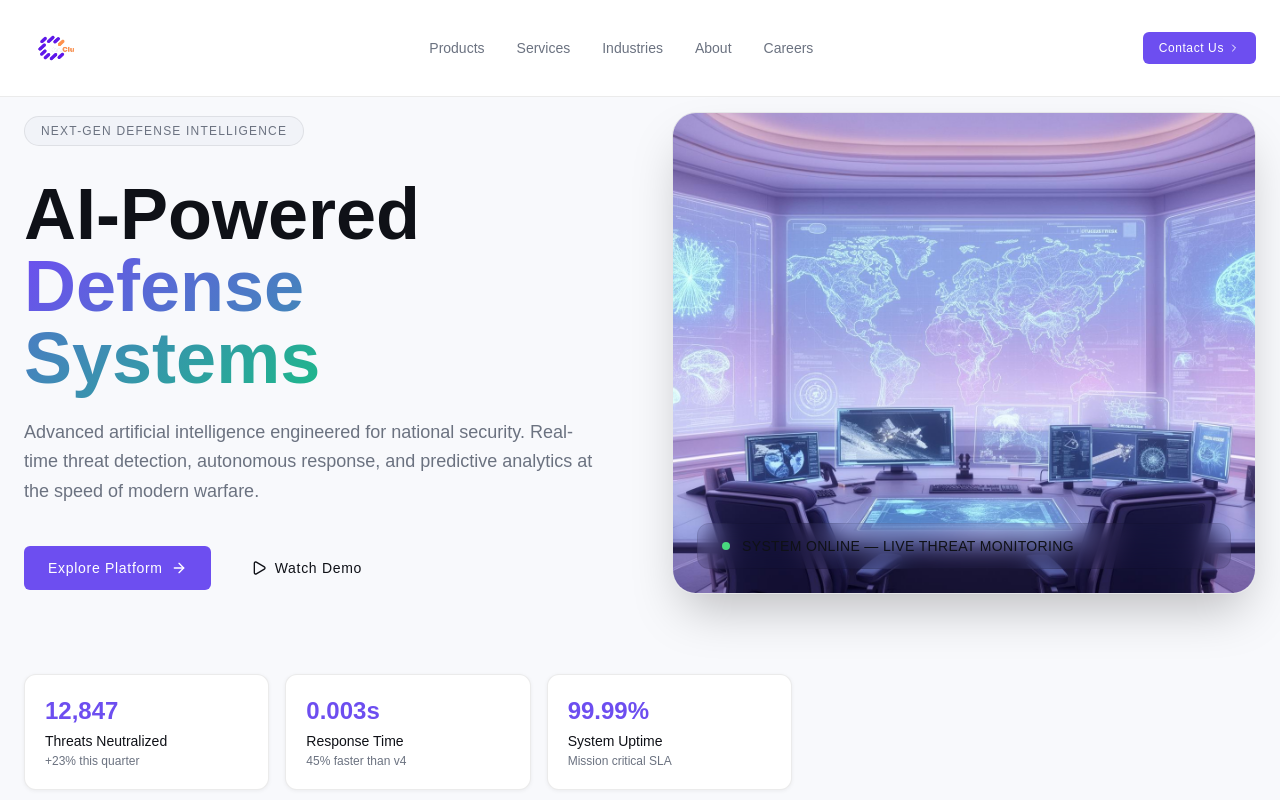
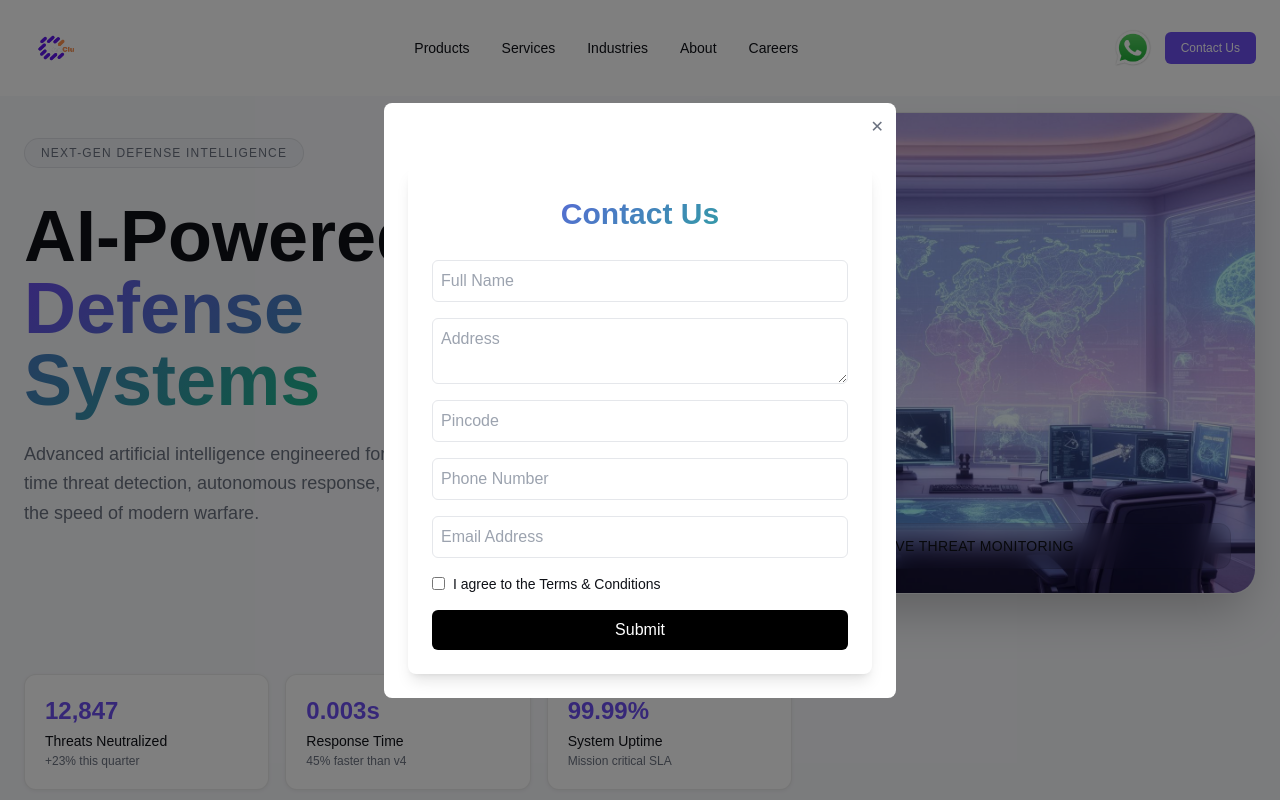
Before and after one commit to MTXking123/DotcluAi, a React (Vite) app: page / in a window 1280 px wide. Both pictures are taken after a click on the button "Contact Us". Shown: the top 800 px of the page. Built offline with nearby package versions, Linux system fonts and the light colour scheme.

Commit message:
Added contact form and fixed UI changes

```diff
--- a/src/App.jsx
+++ b/src/App.jsx
@@ -10,6 +10,9 @@ import IndustriesSection from "./Components/IndustriesSection";
 import NeuralBackground from "./Components/NeuralBackground";
 import DotcluLogo from "./assets/dotclu-logo.png"
 import { useState } from "react";
+import WhatsApp from "./assets/WhatsApp.svg.webp"
+import ContactForm from "./Components/ContactUs"
+
 
 
 const fadeUp = {
@@ -24,13 +27,18 @@ const fadeUp = {
 
 const App = () => {
     const [isOpen, setIsOpen] = useState(false);
+    const [activeMenu, setActiveMenu] = useState(null);
+    const [isLocked, setIsLocked] = useState(false);
+    const [showForm, setShowForm] = useState(false);
+
   return (
        <div className="min-h-screen bg-background text-foreground overflow-hidden">
 
       <NeuralBackground/>
 
+
       {/* Navbar */}
-<nav className="fixed top-0 left-0 w-full z-50 border-b border-border  bg-white">
+<nav className="fixed top-0 left-0 w-full z-50  bg-white">
   <div className="container mx-auto flex items-center justify-between py-4 px-6">
 
     <div className="flex items-center gap-3">
@@ -38,39 +46,237 @@ const App = () => {
       <span className="font-display text-lg font-bold tracking-wider"></span>
     </div>
 
+    {showForm && (
+  <div className="fixed inset-0 bg-black/50 flex items-center justify-center z-[100]">
+
+    {/* FORM CONTAINER */}
+    <div className="bg-white p-6 rounded-lg w-full max-w-lg relative">
+
+      {/* CLOSE BUTTON */}
+      <button
+        onClick={() => setShowForm(false)}
+        className="absolute top-3 right-3 text-gray-500"
+      >
+        ✕
+      </button>
+
+      {/* YOUR FORM COMPONENT */}
+      <ContactForm/>
+
+    </div>
+  </div>
+)}
+
     {/* Desktop Links */}
-    <div className="hidden md:flex items-center gap-8 font-body text-sm text-muted-foreground">
-      <a href="#solutions" className="hover:text-foreground transition-colors">Products</a>
-      <a href="#services" className="hover:text-foreground transition-colors">Services</a>
-      <a href="#network" className="hover:text-foreground transition-colors">Industries</a>
-      <a href="#contact" className="hover:text-foreground transition-colors">About</a>
-      <a href="#careers" className="hover:text-foreground transition-colors">Careers</a>
-    </div>
+
+ <div className="hidden md:flex items-center gap-8 relative text-sm">
+
+          {[
+            "products",
+            "services",
+            "industries",
+            "about",
+            "careers",
+          ].map((menu) => (
+            <div
+              key={menu}
+              onMouseEnter={() => {
+                if (!isLocked) setActiveMenu(menu);
+              }}
+              onMouseLeave={() => {
+                if (!isLocked) setActiveMenu(null);
+              }}
+            >
+              <span
+                onClick={() => {
+                  if (activeMenu === menu && isLocked) {
+                    setIsLocked(false);
+                    setActiveMenu(null);
+                  } else {
+                    setActiveMenu(menu);
+                    setIsLocked(true);
+                  }
+                }}
+                className="cursor-pointer capitalize hover:text-black"
+              >
+                {menu}
+              </span>
+            </div>
+          ))}
+
+          {/* DROPDOWN */}
+          <div
+            className="absolute left-0 top-full w-full flex justify-center"
+            onMouseEnter={() => {
+              if (!isLocked && activeMenu) setActiveMenu(activeMenu);
+            }}
+            onMouseLeave={() => {
+              if (!isLocked) setActiveMenu(null);
+            }}
+          >
+            {activeMenu && (
+              <div className="mt-2 bg-white shadow-xl border p-6 flex gap-10 w-fit max-w-[95vw]">
+
+                {/* PRODUCTS */}
+                {activeMenu === "products" && (
+                  <div className="flex flex-col gap-3 min-w-[200px]">
+                    <a href="#">DotVision</a>
+                    <a href="#">Dot-AI/VI</a>
+                  </div>
+                )}
+
+                {/* SERVICES */}
+                {activeMenu === "services" && (
+                  <>
+                    <div className="flex flex-col gap-3 min-w-[220px]">
+                      <a href="#">IT-Consulting Services</a>
+                      <a href="#">Cyber Security Services</a>
+                      <a href="#">IT Training</a>
+                    </div>
+                    <div className="flex flex-col gap-3 min-w-[220px]">
+                      <a href="#">Custom Software Development</a>
+                      <a href="#">IT Support</a>
+                      <a href="#">AR/VR Services</a>
+                    </div>
+                    <div className="flex flex-col gap-3 min-w-[220px]">
+                      <a href="#">Cloud Solutions</a>
+                      <a href="#">Data Analytics</a>
+                      <a href="#">AI & Gen AI</a>
+                    </div>
+                  </>
+                )}
+
+                {/* INDUSTRIES */}
+                {activeMenu === "industries" && (
+                  <>
+                    <div className="flex flex-col gap-3 min-w-[200px]">
+                      <a href="#">Banking & Finance</a>
+                      <a href="#">Insurance</a>
+                      <a href="#">Manufacturing</a>
+                    </div>
+                    <div className="flex flex-col gap-3 min-w-[200px]">
+                      <a href="#">E-Commerce</a>
+                      <a href="#">Government</a>
+                      <a href="#">Retail</a>
+                    </div>
+                    <div className="flex flex-col gap-3 min-w-[200px]">
+                      <a href="#">Education</a>
+                      <a href="#">Healthcare</a>
+                    </div>
+                  </>
+                )}
+
+                {/* ABOUT */}
+                {activeMenu === "about" && (
+                  <div className="flex flex-col gap-3 min-w-[200px]">
+                    <a href="#">About Us</a>
+                    <a href="#">Contact Us</a>
+                  </div>
+                )}
+
+                {/* CAREERS */}
+                {activeMenu === "careers" && (
+                  <div className="flex flex-col gap-3 min-w-[200px]">
+                    <a href="#">Career with Us</a>
+                  </div>
+                )}
+
+              </div>
+            )}
+          </div>
+        </div>
+
 
     {/* Desktop Button */}
-    <button className="hidden md:flex items-center gap-1 bg-primary text-primary-foreground hover:bg-primary/90 font-display text-xs tracking-wider px-4 py-2 rounded-md transition-colors cursor-pointer">
-       Contact Us
+<div className="hidden md:flex items-center gap-3">
 
-       <ChevronRight className="h-3 w-3" />
-    </button>
+  <a
+    href="https://wa.me/919999999999"
+    target="_blank"
+    rel="noopener noreferrer"
+    className="flex items-center gap-1"
+  >
+   <img src={WhatsApp} alt="" className="h-10 w-10 " />
+  </a>
 
-    {/* Mobile Toggle */}
-    <button
-      className="md:hidden"
-      onClick={() => setIsOpen(!isOpen)}
-    >
-      {isOpen ? <X className="h-6 w-6" /> : <Menu className="h-6 w-6" />}
-    </button>
-  </div>
+<button
+  onClick={() => setShowForm(true)}
+  className="bg-[#6D4EF0] text-white px-4 py-2 rounded-md text-xs flex items-center gap-1"
+>
+  Contact Us
+</button>
 
-  {/* Mobile Menu */}
-  {isOpen && (
-    <div className="md:hidden px-6 pb-6 flex flex-col gap-4 text-sm text-muted-foreground bg-background border-t border-border">
-      <a href="#solutions" onClick={() => setIsOpen(false)}>Products</a>
-      <a href="#services" onClick={() => setIsOpen(false)}>Services</a>
-      <a href="#network" onClick={() => setIsOpen(false)}>Industries</a>
-      <a href="#contact" onClick={() => setIsOpen(false)}>About</a>
-      <a href="#careers" onClick={() => setIsOpen(false)}>Careers</a>
+</div>
+
+        <button className="md:hidden" onClick={() => setIsOpen(!isOpen)}>
+          {isOpen ? <X /> : <Menu />}
+        </button>
+      </div>
+
+      {/* ================= MOBILE ================= */}
+      {isOpen && (
+        <div className="md:hidden px-6 pb-6 flex flex-col gap-4 border-t">
+
+          {["products", "services", "industries", "about", "careers"].map(
+            (menu) => (
+              <div key={menu}>
+                <button
+                  onClick={() =>
+                    setActiveMenu(activeMenu === menu ? null : menu)
+                  }
+                  className="w-full text-left font-medium capitalize"
+                >
+                  {menu}
+                </button>
+
+                <div
+                  className={`overflow-hidden transition-all duration-300 ${
+                    activeMenu === menu ? "max-h-96 mt-2" : "max-h-0"
+                  }`}
+                >
+                  <div className="pl-4 flex flex-col gap-2">
+
+                    {menu === "products" && (
+                      <>
+                        <a href="#">DotVision</a>
+                        <a href="#">Dot-AI/VI</a>
+                      </>
+                    )}
+
+                    {menu === "services" && (
+                      <>
+                        <a href="#">IT-Consulting</a>
+                        <a href="#">Cyber Security</a>
+                        <a href="#">Cloud</a>
+                        <a href="#">AI</a>
+                      </>
+                    )}
+
+                    {menu === "industries" && (
+                      <>
+                        <a href="#">Banking</a>
+                        <a href="#">E-Commerce</a>
+                        <a href="#">Healthcare</a>
+                      </>
+                    )}
+
+                    {menu === "about" && (
+                      <>
+                        <a href="#">About Us</a>
+                        <a href="#">Contact</a>
+                      </>
+                    )}
+
+                    {menu === "careers" && (
+                      <a href="#">Career with Us</a>
+                    )}
+
+                  </div>
+                  </div>
+              </div>
+            )
+          )}
+
 
       <button className="mt-3 bg-primary text-primary-foreground py-2 rounded-md text-xs tracking-wider">
         Contact Us
@@ -147,11 +353,6 @@ const App = () => {
             >
               Request Briefing <ArrowRight className="h-4 w-4" />
             </button>
-            <button
-              className="flex items-center justify-center gap-2 border border-border text-foreground hover:bg-muted font-display text-sm tracking-wider px-6 py-3 rounded-md transition-colors cursor-pointer"
-            >
-              <FileText className="h-4 w-4" /> Download Whitepaper
-            </button>
           </motion.div>
         </motion.div>
       </section>
@@ -161,7 +362,7 @@ const App = () => {
         <div className="container mx-auto px-6">
           <div className="flex flex-col md:flex-row items-center justify-between gap-6">
             <div className="flex items-center gap-3">
-              <img src="/dotclu-logo.png" alt="" className="h-16 w-16" />
+              <img src={DotcluLogo} alt="" className="h-16 w-16" />
               <span className="font-display text-sm font-bold tracking-wider">
                 Dotclu<span className="text-primary">AI</span>
               </span>
--- /dev/null
+++ b/src/Components/ContactUs.jsx
@@ -0,0 +1,122 @@
+import { useState } from "react";
+
+export default function ContactForm() {
+  const [form, setForm] = useState({
+    name: "",
+    address: "",
+    pincode: "",
+    phone: "",
+    email: "",
+    terms: false,
+  });
+
+  const [error, setError] = useState("");
+
+  const handleChange = (e) => {
+    const { name, value, type, checked } = e.target;
+    setForm({
+      ...form,
+      [name]: type === "checkbox" ? checked : value,
+    });
+  };
+
+  const handleSubmit = (e) => {
+    e.preventDefault();
+
+    if (!form.terms) {
+      setError("Please accept Terms & Conditions");
+      return;
+    }
+
+    setError("");
+    console.log("Form Data:", form);
+
+    // Reset form (optional)
+    setForm({
+      name: "",
+      address: "",
+      pincode: "",
+      phone: "",
+      email: "",
+      terms: false,
+    });
+  };
+
+  return (
+    <div className="max-w-lg mx-auto mt-10 p-6 bg-white shadow-lg rounded-lg">
+      <h2 className="text-[30px] font-semibold mb-6 text-center gradient-subtle">Contact Us</h2>
+
+      <form onSubmit={handleSubmit} className="flex flex-col gap-4">
+
+        <input
+          type="text"
+          name="name"
+          placeholder="Full Name"
+          value={form.name}
+          onChange={handleChange}
+          required
+          className="border p-2 rounded-md"
+        />
+
+        <textarea
+          name="address"
+          placeholder="Address"
+          value={form.address}
+          onChange={handleChange}
+          required
+          className="border p-2 rounded-md"
+        />
+
+        <input
+          type="text"
+          name="pincode"
+          placeholder="Pincode"
+          value={form.pincode}
+          onChange={handleChange}
+          required
+          className="border p-2 rounded-md"
+        />
+
+        <input
+          type="tel"
+          name="phone"
+          placeholder="Phone Number"
+          value={form.phone}
+          onChange={handleChange}
+          required
+          className="border p-2 rounded-md"
+        />
+
+        <input
+          type="email"
+          name="email"
+          placeholder="Email Address"
+          value={form.email}
+          onChange={handleChange}
+          required
+          className="border p-2 rounded-md"
+        />
+
+        {/* Terms */}
+        <label className="flex items-center gap-2 text-sm">
+          <input
+            type="checkbox"
+            name="terms"
+            checked={form.terms}
+            onChange={handleChange}
+          />
+          I agree to the Terms & Conditions
+        </label>
+
+        {error && <p className="text-red-500 text-sm">{error}</p>}
+
+        <button
+          type="submit"
+          className="bg-black text-white py-2 rounded-md hover:bg-gray-800"
+        >
+          Submit
+        </button>
+      </form>
+    </div>
+  );
+}
--- a/src/Components/HeroSection.jsx
+++ b/src/Components/HeroSection.jsx
@@ -60,15 +60,7 @@ const HeroSection = () => (
             at the speed of modern warfare.
           </motion.p>
 
-          <motion.div variants={fadeUp} className="flex flex-wrap gap-4">
-            <button className="flex items-center gap-2 bg-primary text-primary-foreground hover:bg-primary/90 font-display text-sm tracking-wider px-6 py-3 rounded-md transition-colors">
-              Explore Platform <ArrowRight className="h-4 w-4" />
-            </button>
 
-            <button className="flex items-center gap-2 border border-border text-foreground hover:bg-muted font-display text-sm tracking-wider px-6 py-3 rounded-md transition-colors">
-              <Play className="h-4 w-4" /> Watch Demo
-            </button>
-          </motion.div>
         </motion.div>
 
         {/* RIGHT SIDE IMAGE CARD */}
```
Also changed, not shown: src/Components/ScrollSyncSelection.jsx (+5 -5 lines), src/assets/WhatsApp.svg.webp (added).
